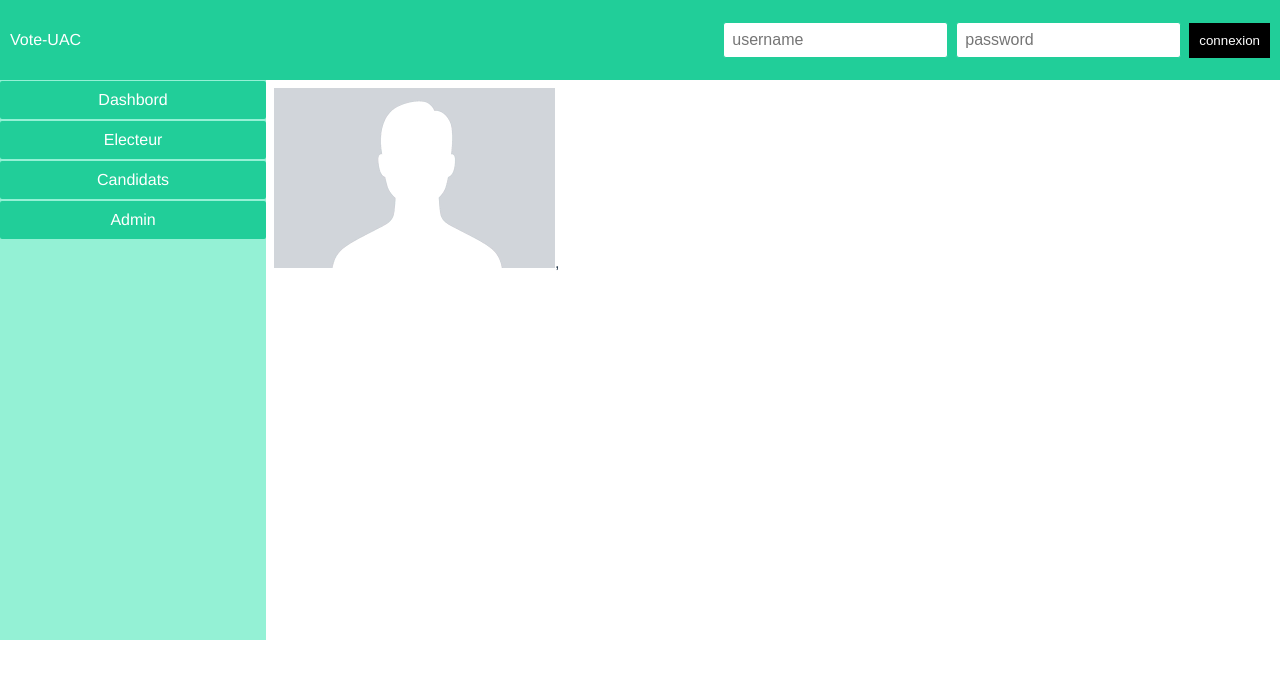
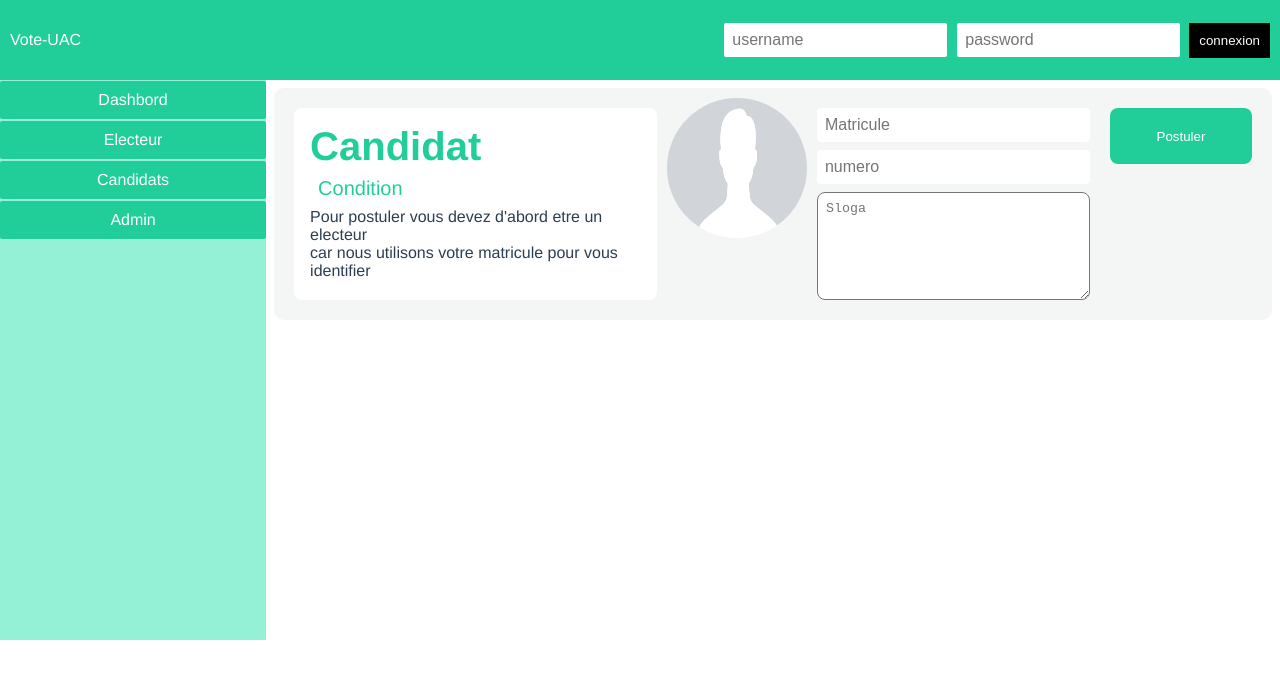
Before and after one commit to leenorshn/vue2-vote, a Vue app: page /#/Candidat in a window 1280 px wide. Shown: the top 678 px of the page. Built offline with nearby package versions, Linux system fonts and the light colour scheme.

Commit message:
start creating card of candidat after creating

```diff
--- a/src/views/CandidatPage.vue
+++ b/src/views/CandidatPage.vue
@@ -1,8 +1,24 @@
 <template>
-  <div class="electeur-main-page">
-    <div class="electeur-all-page">
-      <div class="detail-electeur"><img src="../assets/profile.png" />,</div>
-    </div>
+  <div class="main-candidat-page">
+
+      <div class="formulaire-candidat">
+          <div class="text-introduct">
+              <h2>Candidat</h2>
+              <h4>Condition</h4>
+              <p>Pour postuler vous devez d'abord etre un electeur <br> car nous utilisons votre matricule pour vous identifier</p>
+          </div>
+          <img src="../assets/profile.png" alt="">
+          <div class="right-form">
+              <input type="text" placeholder="Matricule">
+              <input type="text" placeholder="numero">
+              <textarea cols="30" rows="6" placeholder="Sloga"></textarea>
+
+          </div>
+          <button>Postuler</button>
+      </div>
+      <div class="list-candidat">
+
+      </div>
   </div>
 </template>
 
@@ -41,12 +57,72 @@ export default {
 };
 </script>
 <style scoped>
-.electeur-main-page {
+.main-candidat-page {
   display: flex;
-  flex-direction: column;
+border-radius:10px;
+background-color:rgba(214, 226, 218,0.3);
 }
 
-.electeur-all-page {
+.formulaire-candidat {
   display: flex;
+  margin: 10px;
+  /* flex-direction: column; */
+}
+.text-introduct{
+    padding: 16px;
+    margin: 10px;
+    background-color:white;
+    border-radius:8px;
+    text-align: start;
+}
+.text-introduct h4{
+    font-size: 20px;
+    font-weight:300;
+    padding: 8px;
+    color:#21ce99;
+}
+.text-introduct h2{
+    font-size: 40px;
+    font-weight:700;
+    color:#21ce99;
+}
+.formulaire-candidat img{
+    width: 140px;
+    height: 140px;
+    border-radius:70px;
+}
+.formulaire-candidat .right-form{
+    padding:10px;
+    flex:5;
+    display: flex;
+    flex-direction: column;
+}
+.formulaire-candidat button{
+    height: 56px;
+    width: 160px;
+    margin: 10px;
+    color:white;
+    background-color:#21ce99;
+    outline-color: #21ce99;
+    border:none;
+    border-radius:8px;
+}
+
+.formulaire-candidat .right-form input{
+    padding: 8px;
+    font-size: 16px;
+    margin-bottom: 8px;
+    border-radius:4px;
+    border:none;
+}
+textarea {
+    border-radius:8px;
+    padding: 8px;
+}
+.right-form input:focus{
+    outline-color:#9af1d7;
+}
+textarea:focus{
+    outline-color:#9af1d7;
 }
 </style>
```
